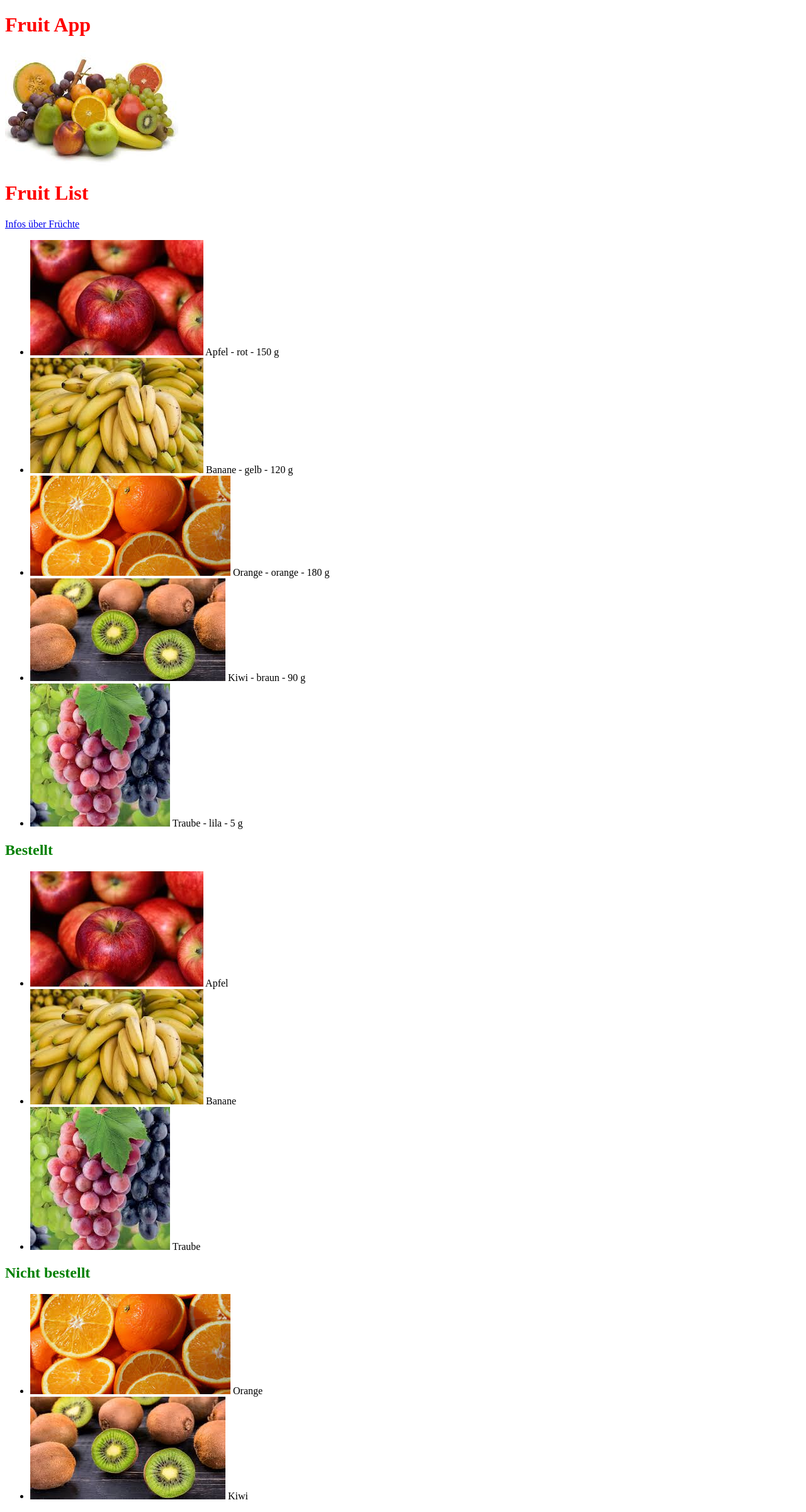
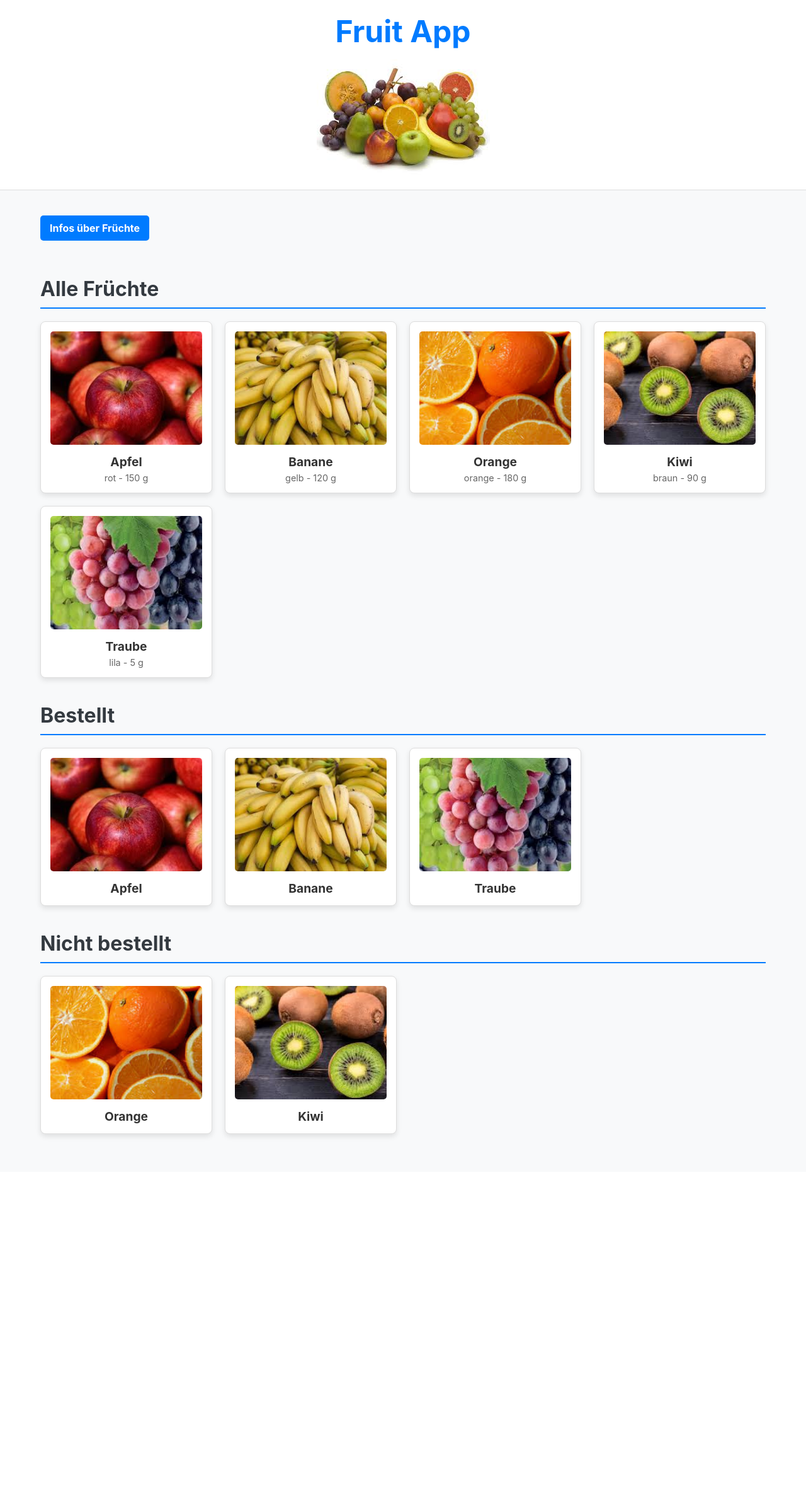
Before and after one commit to Rohric/django-FruitList, a Django app: page /fruits/ in a window 1280 px wide. Shown: the whole page at 63% size. After the commit the page ends 1807 px from the top, so only its background shows below. Run offline with Django 5.2, Linux system fonts and the light colour scheme.

Commit message:
add styling for fun

```diff
--- a/backend/fruit_app/static/fruit_app/css/style.css
+++ b/backend/fruit_app/static/fruit_app/css/style.css
@@ -1,9 +1,121 @@
-h1 {
-    color:red;
-    font-size:32px;
+/* General Body Styles */
+body {
+    font-family: -apple-system, BlinkMacSystemFont, "Segoe UI", Roboto, "Helvetica Neue", Arial, sans-serif;
+    margin: 0;
+    background-color: #f8f9fa;
+    color: #333;
 }
 
-h2 {
-    color:green;
-    font-size:24px;
+/* Container */
+.container {
+    width: 90%;
+    max-width: 1200px;
+    margin: 0 auto;
+    padding: 20px;
 }
+
+/* Header */
+.site-header {
+    background-color: #fff;
+    padding: 20px;
+    text-align: center;
+    border-bottom: 1px solid #ddd;
+    margin-bottom: 20px;
+}
+
+.site-header h1 {
+    color: #007bff;
+    font-size: 3em;
+    margin: 0;
+}
+
+.site-header img {
+    max-width: 100%;
+    height: auto;
+    max-height: 250px;
+    margin-top: 15px;
+    border-radius: 8px;
+}
+
+/* General Link Styles */
+a.info-link {
+    display: inline-block;
+    background-color: #007bff;
+    color: #fff;
+    padding: 10px 15px;
+    border-radius: 5px;
+    text-decoration: none;
+    font-weight: bold;
+    margin-bottom: 30px;
+    transition: background-color 0.2s;
+}
+
+a.info-link:hover {
+    background-color: #0056b3;
+}
+
+
+/* List Sections */
+.list-section {
+    margin-bottom: 40px;
+}
+
+.list-section h2 {
+    font-size: 2em;
+    color: #343a40;
+    border-bottom: 2px solid #007bff;
+    padding-bottom: 10px;
+    margin-bottom: 20px;
+}
+
+/* Fruit List Grid */
+.fruit-list {
+    list-style: none;
+    padding: 0;
+    display: grid;
+    grid-template-columns: repeat(auto-fill, minmax(250px, 1fr));
+    gap: 20px;
+}
+
+/* Fruit Item Card */
+.fruit-item {
+    background-color: #fff;
+    border: 1px solid #ddd;
+    border-radius: 8px;
+    box-shadow: 0 4px 8px rgba(0,0,0,0.1);
+    padding: 15px;
+    display: flex;
+    flex-direction: column;
+    align-items: center;
+    text-align: center;
+    transition: transform 0.2s;
+}
+
+.fruit-item:hover {
+    transform: translateY(-5px);
+}
+
+.fruit-item img {
+    width: 100%;
+    height: 180px;
+    object-fit: cover;
+    border-radius: 5px;
+    margin-bottom: 15px;
+}
+
+.fruit-item .fruit-details {
+    display: flex;
+    flex-direction: column;
+}
+
+.fruit-item .fruit-name {
+    font-size: 1.2em;
+    font-weight: bold;
+    color: #333;
+}
+
+.fruit-item .fruit-info {
+    font-size: 0.9em;
+    color: #666;
+    margin-top: 5px;
+}
--- a/backend/fruit_app/templates/fruit_app/base.html
+++ b/backend/fruit_app/templates/fruit_app/base.html
@@ -9,12 +9,14 @@
   <body>
     {% include 'fruit_app/header.html' %}
 
-    {% block content %}
+    <main class="container">
+      {% block content %}
 
-    {% endblock %}
+      {% endblock %}
 
-    {% block infos %}
+      {% block infos %}
 
-    {% endblock %}
+      {% endblock %}
+    </main>
   </body>
 </html>
--- a/backend/fruit_app/templates/fruit_app/fruitlist.html
+++ b/backend/fruit_app/templates/fruit_app/fruitlist.html
@@ -1,43 +1,53 @@
 {% extends 'fruit_app/base.html' %}
 {% load static %}
 {% block content %}
-  <h1>Fruit List</h1>
-  <a href="{% url 'info' %}">Infos über Früchte</a>
+  <a class="info-link" href="{% url 'info' %}">Infos über Früchte</a>
 
-  <ul>
+  <div class="list-section">
+    <h2>Alle Früchte</h2>
+    <ul class="fruit-list">
       {% for fruit in fruits %}
-      <li>
+        <li class="fruit-item">
           <img src="{% static fruit.img %}" alt="{{ fruit.name }}" />
-        {{ fruit.name }} -
-        {{ fruit.farbe }} -
-        {{ fruit.gewicht }} g
+          <div class="fruit-details">
+            <span class="fruit-name">{{ fruit.name }}</span>
+            <span class="fruit-info">{{ fruit.farbe }} - {{ fruit.gewicht }} g</span>
+          </div>
         </li>
       {% endfor %}
     </ul>
+  </div>
 
+
+  <div class="list-section">
     <h2>Bestellt</h2>
-
-  <ul>
+    <ul class="fruit-list">
       {% for fruit in fruits %}
         {% if fruit.is_ordered %}
-        <li>
+          <li class="fruit-item">
             <img src="{% static fruit.img %}" alt="{{ fruit.name }}" />
-          {{ fruit.name }}
+            <div class="fruit-details">
+              <span class="fruit-name">{{ fruit.name }}</span>
+            </div>
           </li>
         {% endif %}
       {% endfor %}
     </ul>
+  </div>
 
+  <div class="list-section">
     <h2>Nicht bestellt</h2>
-
-  <ul>
+    <ul class="fruit-list">
       {% for fruit in fruits %}
         {% if not fruit.is_ordered %}
-        <li>
+        <li class="fruit-item">
           <img src="{% static fruit.img %}" alt="{{ fruit.name }}" />
-          {{ fruit.name }}
+          <div class="fruit-details">
+            <span class="fruit-name">{{ fruit.name }}</span>
+          </div>
         </li>
         {% endif %}
       {% endfor %}
     </ul>
+  </div>
 {% endblock %}
--- a/backend/fruit_app/templates/fruit_app/header.html
+++ b/backend/fruit_app/templates/fruit_app/header.html
@@ -1,6 +1,6 @@
 {% load static %}
 
-<header>
+<header class="site-header">
   <h1>Fruit App</h1>
 
   <img src="{% static 'fruit_app/img/fruits.jpg' %}" alt="Fruits" />
```
Lines whose indentation alone changed are shown as unchanged.
